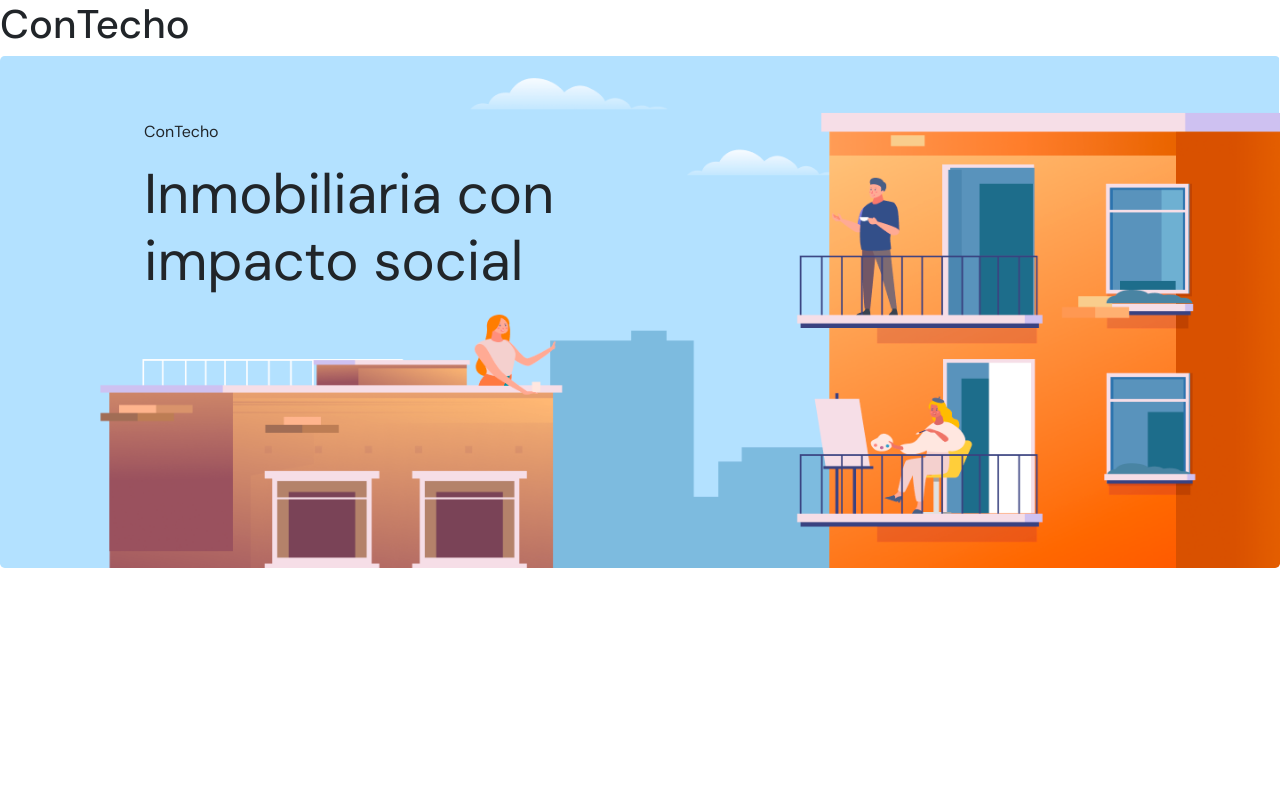
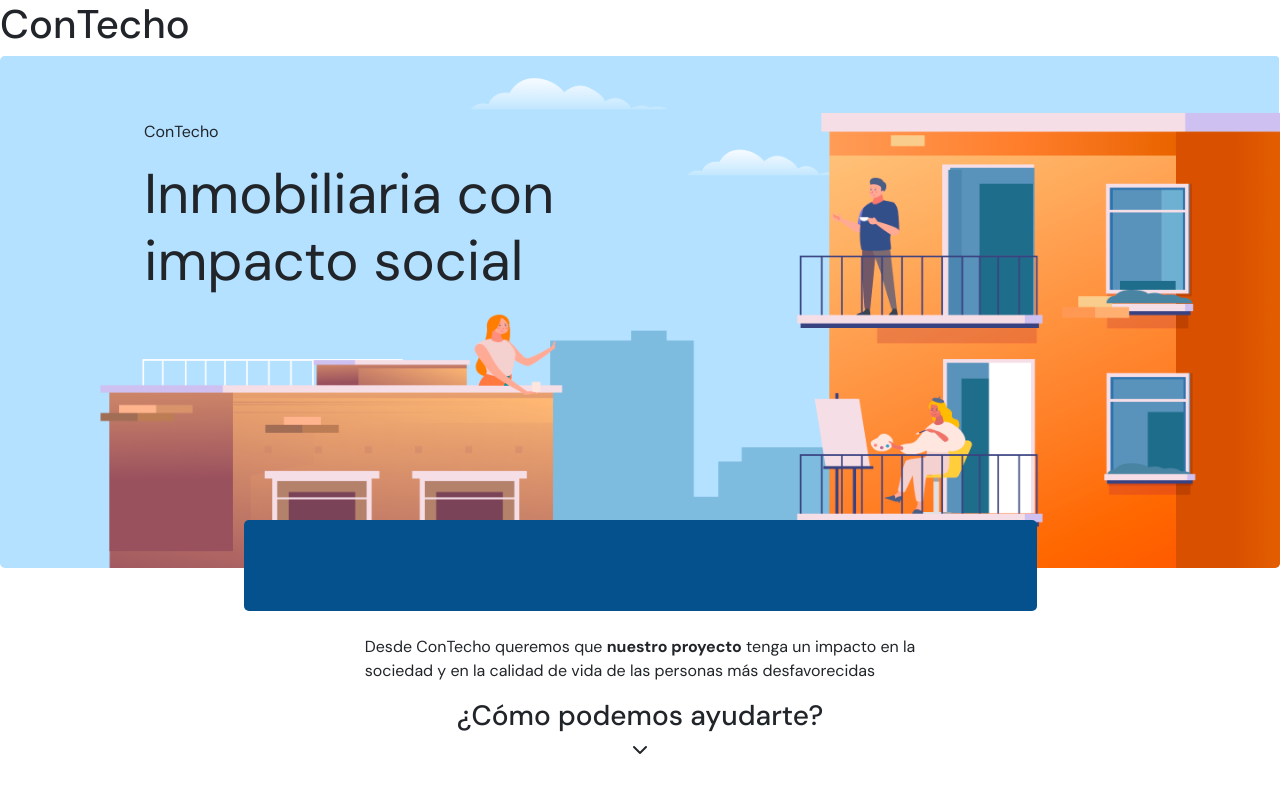
Before and after one commit to apix23/con-techo-app, a React (Create React App) app: page / in a window 1280 px wide. Shown: the top 792 px of the page. Built offline with nearby package versions, Linux system fonts and the light colour scheme.

Commit message:
creating the section cards

```diff
--- a/public/index.html
+++ b/public/index.html
@@ -40,7 +40,7 @@
       To begin the development, run `npm start` or `yarn start`.
       To create a production bundle, use `npm run build` or `yarn build`.
     -->
-
+    <script src="https://kit.fontawesome.com/56a1ff77fd.js" crossorigin="anonymous"></script>
     <script src="https://code.jquery.com/jquery-3.2.1.slim.min.js" integrity="sha384-KJ3o2DKtIkvYIK3UENzmM7KCkRr/rE9/Qpg6aAZGJwFDMVNA/GpGFF93hXpG5KkN" crossorigin="anonymous"></script>
     <script src="https://cdnjs.cloudflare.com/ajax/libs/popper.js/1.12.9/umd/popper.min.js" integrity="sha384-ApNbgh9B+Y1QKtv3Rn7W3mgPxhU9K/ScQsAP7hUibX39j7fakFPskvXusvfa0b4Q" crossorigin="anonymous"></script>
     <script src="https://maxcdn.bootstrapcdn.com/bootstrap/4.0.0/js/bootstrap.min.js" integrity="sha384-JZR6Spejh4U02d8jOt6vLEHfe/JQGiRRSQQxSfFWpi1MquVdAyjUar5+76PVCmYl" crossorigin="anonymous"></script>
--- a/src/App.css
+++ b/src/App.css
@@ -45,3 +45,25 @@ nav {
 .image-central-text{
   margin-left: 7rem;
 }
+
+section.information-section{
+  display: flex;
+  flex-direction: column;
+  align-items: center;
+  margin-top: -5rem;
+}
+
+.section-paragrah{
+  margin-top: 1.5rem;
+}
+
+section.information-setion p, h3{
+  text-align: center;
+}
+
+.search-menu{
+  background: #05518D;
+  height: 91px;
+  width: 793px;
+  border-radius: 5px;
+}
--- a/src/HomePage.js
+++ b/src/HomePage.js
@@ -2,11 +2,24 @@ import React from 'react';
 
 const HomePage = () => {
     return (
+        <div className="home-page">
+
         <div className="jumbotron image-container">
             <div className="image-central-text">
             <p>ConTecho</p>
             <h1 className="display-4 ">Inmobiliaria con <br/> impacto social</h1>
+
             </div>
+        </div>
+
+        <section className="container information-section">
+            <div className="search-menu">
+
+            </div>
+            <p className="section-paragrah">Desde ConTecho queremos que <strong>nuestro proyecto</strong> tenga un impacto en la <br/> sociedad y en la calidad de vida de las personas más desfavorecidas</p>
+            <h3>¿Cómo podemos ayudarte?</h3>
+            <i class="fas fa-chevron-down"></i>
+        </section>
         </div>
     )
 }
```
Also changed, not shown: 1 other file (tests, documents, lock files or other folders).
